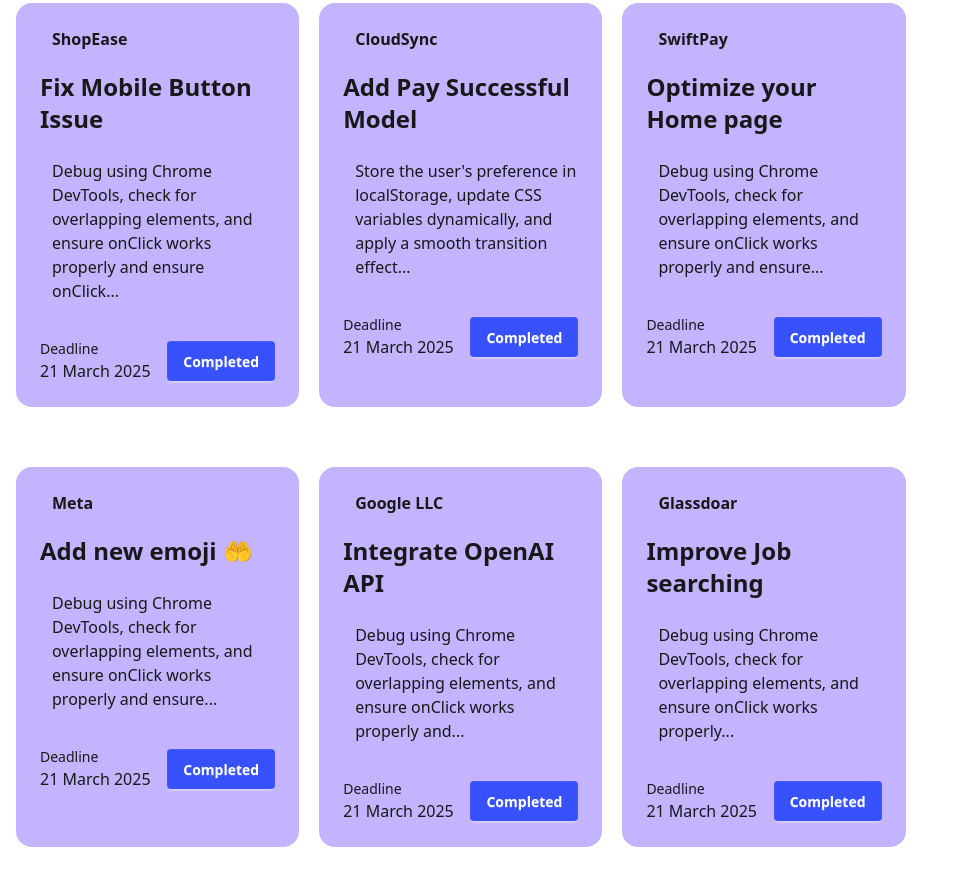
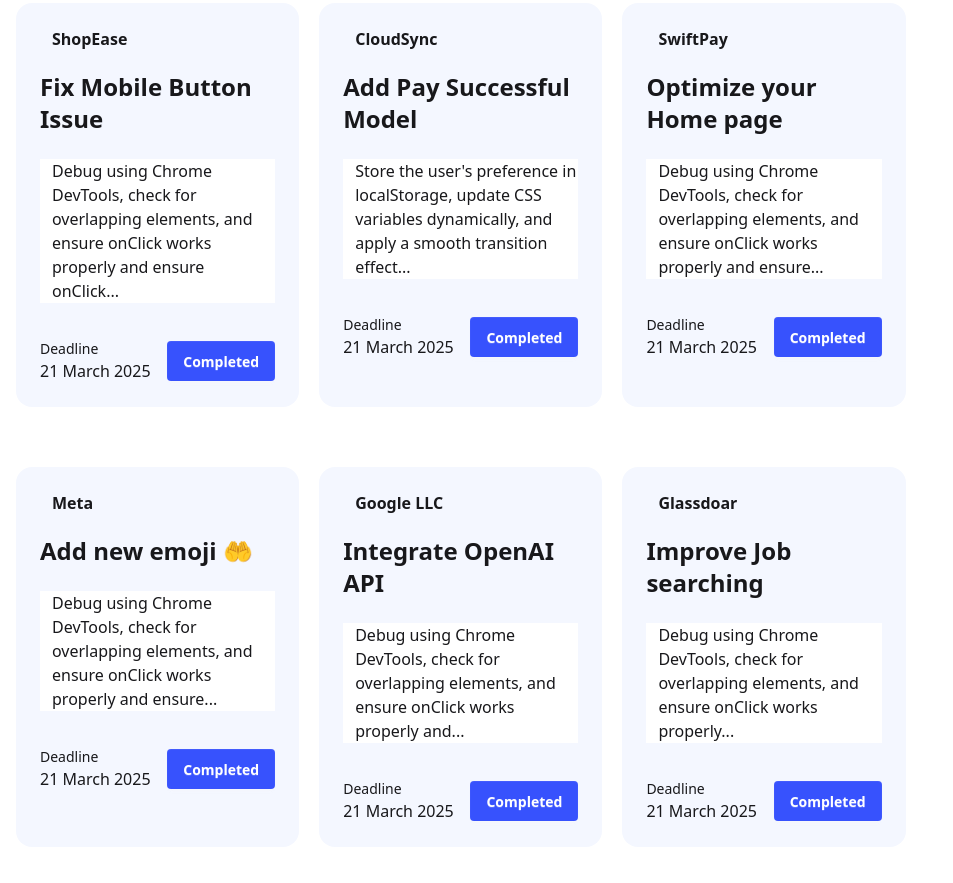
Before and after one commit to hasan6t7/new-task, a plain HTML site: page index.html in a window 1280 px wide. Shown: the part 316-1199 px from the top of the page, without its empty margins (0-953 px from the left). Drawn offline with nearby package versions, Linux system fonts and the light colour scheme.

Commit message:
box customise

```diff
--- a/index.html
+++ b/index.html
@@ -72,12 +72,12 @@
 
             <div class="grid grid-cols-3 gap-5">
               <!-- box-1  -->
-              <div class="p-6 rounded-2xl bg-violet-300 mt-10">
+              <div class="p-6 rounded-2xl bg-[#F4F7FF] mt-10">
                 <p class="pl-3 font-semibold mb-5">ShopEase</p>
                 <h1 class="font-bold text-2xl mb-6 box-title">
                   Fix Mobile Button Issue
                 </h1>
-                <p class="pl-3 mb-9">
+                <p class="pl-3 mb-9 bg-white">
                   Debug using Chrome DevTools, check for overlapping elements,
                   and ensure onClick works properly and ensure onClick...
                 </p>
@@ -96,12 +96,12 @@
                 </div>
               </div>
               <!-- box-2   -->
-              <div class="p-6 rounded-2xl bg-violet-300 mt-10">
+              <div class="p-6 rounded-2xl bg-[#F4F7FF] mt-10">
                 <p class="pl-3 font-semibold mb-5">CloudSync</p>
                 <h1 class="font-bold text-2xl mb-6 box-title">
                   Add Pay Successful Model
                 </h1>
-                <p class="pl-3 mb-9">
+                <p class="pl-3 mb-9 bg-white">
                   Store the user's preference in localStorage, update CSS
                   variables dynamically, and apply a smooth transition effect...
                 </p>
@@ -120,12 +120,12 @@
                 </div>
               </div>
               <!-- box-3   -->
-              <div class="p-6 rounded-2xl bg-violet-300 mt-10">
+              <div class="p-6 rounded-2xl bg-[#F4F7FF] mt-10">
                 <p class="pl-3 font-semibold mb-5">SwiftPay</p>
                 <h1 class="font-bold text-2xl mb-6 box-title">
                   Optimize your Home page
                 </h1>
-                <p class="pl-3 mb-9">
+                <p class="pl-3 mb-9 bg-white">
                   Debug using Chrome DevTools, check for overlapping elements,
                   and ensure onClick works properly and ensure...
                 </p>
@@ -144,12 +144,12 @@
                 </div>
               </div>
               <!-- box-4   -->
-              <div class="p-6 rounded-2xl bg-violet-300 mt-10">
+              <div class="p-6 rounded-2xl bg-[#F4F7FF] mt-10">
                 <p class="pl-3 font-semibold mb-5">Meta</p>
                 <h1 class="font-bold text-2xl mb-6 box-title">
                   Add new emoji 🤲
                 </h1>
-                <p class="pl-3 mb-9">
+                <p class="pl-3 mb-9 bg-white">
                   Debug using Chrome DevTools, check for overlapping elements,
                   and ensure onClick works properly and ensure...
                 </p>
@@ -168,12 +168,12 @@
                 </div>
               </div>
               <!-- box-5   -->
-              <div class="p-6 rounded-2xl bg-violet-300 mt-10">
+              <div class="p-6 rounded-2xl bg-[#F4F7FF] mt-10">
                 <p class="pl-3 font-semibold mb-5">Google LLC</p>
                 <h1 class="font-bold text-2xl mb-6 box-title">
                   Integrate OpenAI API
                 </h1>
-                <p class="pl-3 mb-9">
+                <p class="pl-3 mb-9 bg-white">
                   Debug using Chrome DevTools, check for overlapping elements,
                   and ensure onClick works properly and...
                 </p>
@@ -192,12 +192,12 @@
                 </div>
               </div>
               <!-- box-6   -->
-              <div class="p-6 rounded-2xl bg-violet-300 mt-10">
+              <div class="p-6 rounded-2xl bg-[#F4F7FF] mt-10">
                 <p class="pl-3 font-semibold mb-5">Glassdoar</p>
                 <h1 class="font-bold text-2xl mb-6 box-title">
                   Improve Job searching
                 </h1>
-                <p class="pl-3 mb-9">
+                <p class="pl-3 mb-9 bg-white">
                   Debug using Chrome DevTools, check for overlapping elements,
                   and ensure onClick works properly...
                 </p>
```
